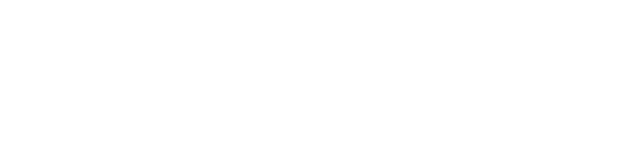
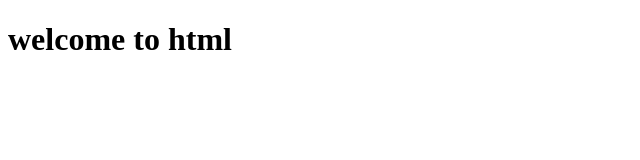
Before and after one commit to anthonyg003/HTMLCourse, a plain HTML site: page index.html in a window 1280 px wide. Shown: the whole page, without its empty margins (0-640 px from the left). Drawn offline with Linux system fonts and the light colour scheme.

Commit message:
first webpage

```diff
--- a/index.html
+++ b/index.html
@@ -5,6 +5,6 @@
   </head>
 
   <body>
-    <title>welcome to html</title>
+    <h1>welcome to html</h1>
   </body>
 </html>
```
